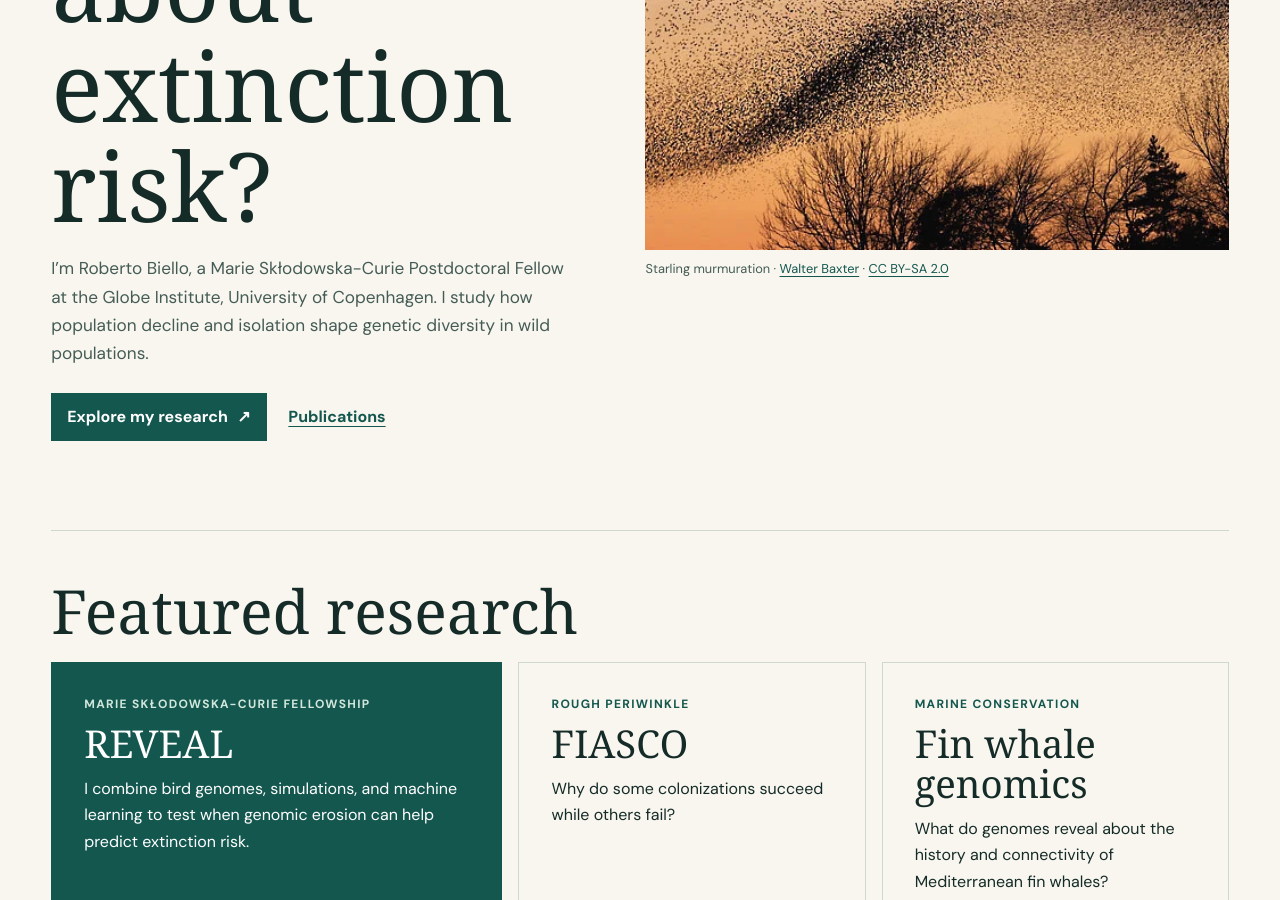
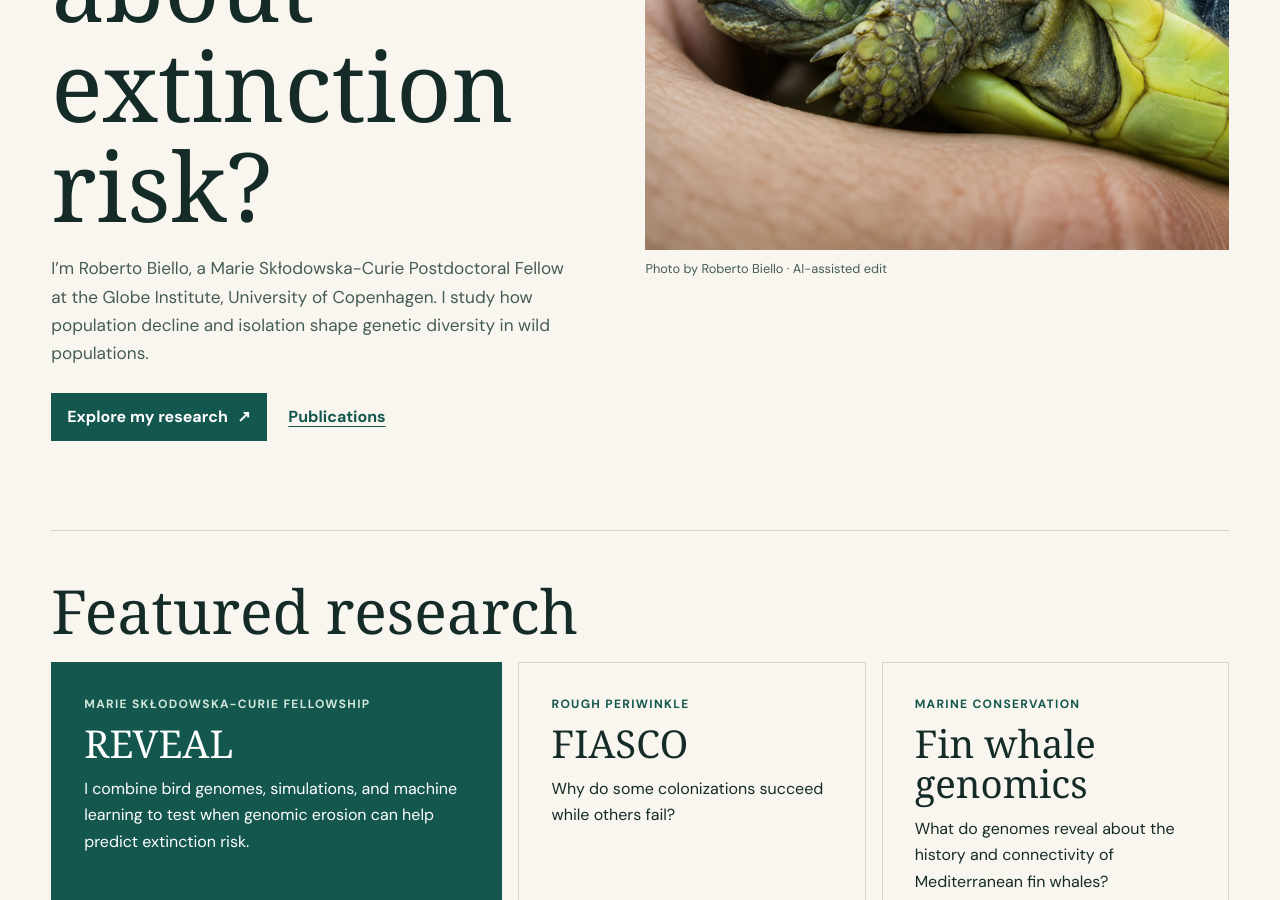
Before and after one commit to rsbiello/rsbiello.github.io, a Jekyll site: the page built from index.md, in a window 1280 px wide and 900 px high, scrolled down 559 px. Built offline with Jekyll 4.4.1, drawn with Linux system fonts in a browser that asks for light colours; some web fonts are replaced.

Commit message:
Feature tortoise close-up on the homepage

```diff
--- a/index.md
+++ b/index.md
@@ -14,8 +14,8 @@ title: Home
     </div>
   </div>
   <figure class="hero-image">
-    <img src="{{ '/public/starling-murmuration.webp' | relative_url }}" alt="A flock of starlings forming a murmuration" fetchpriority="high" decoding="async">
-    <figcaption>Starling murmuration · <a href="https://commons.wikimedia.org/wiki/File:Starling_murmuration.jpg">Walter Baxter</a> · <a href="https://creativecommons.org/licenses/by-sa/2.0/">CC BY-SA 2.0</a></figcaption>
+    <img src="{{ '/public/tortoise-close-up.webp' | relative_url }}" alt="Close-up of a young tortoise resting in a hand" fetchpriority="high" decoding="async">
+    <figcaption>Photo by Roberto Biello · AI-assisted edit</figcaption>
   </figure>
 </section>
 
```
Also changed, not shown: public/tortoise-close-up.webp (added).
